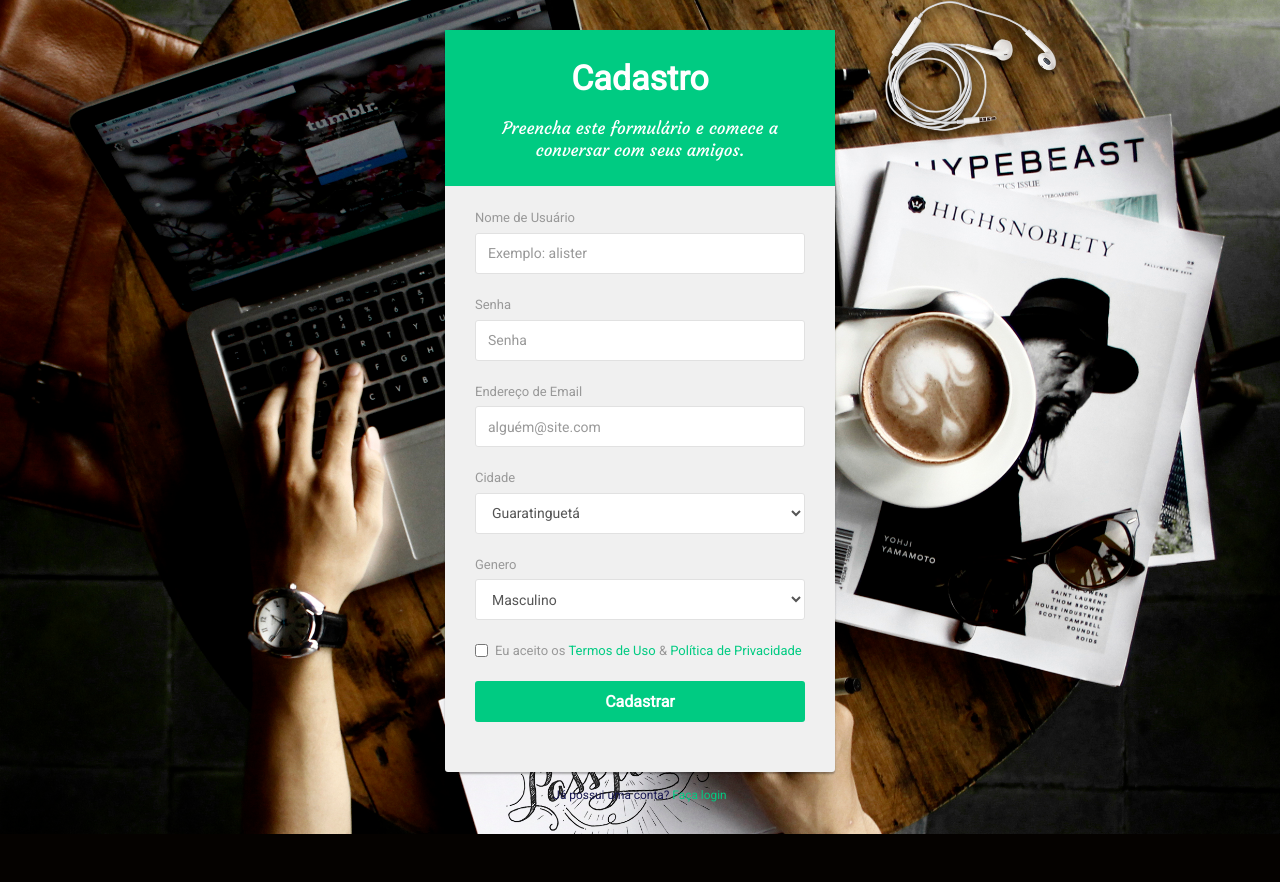
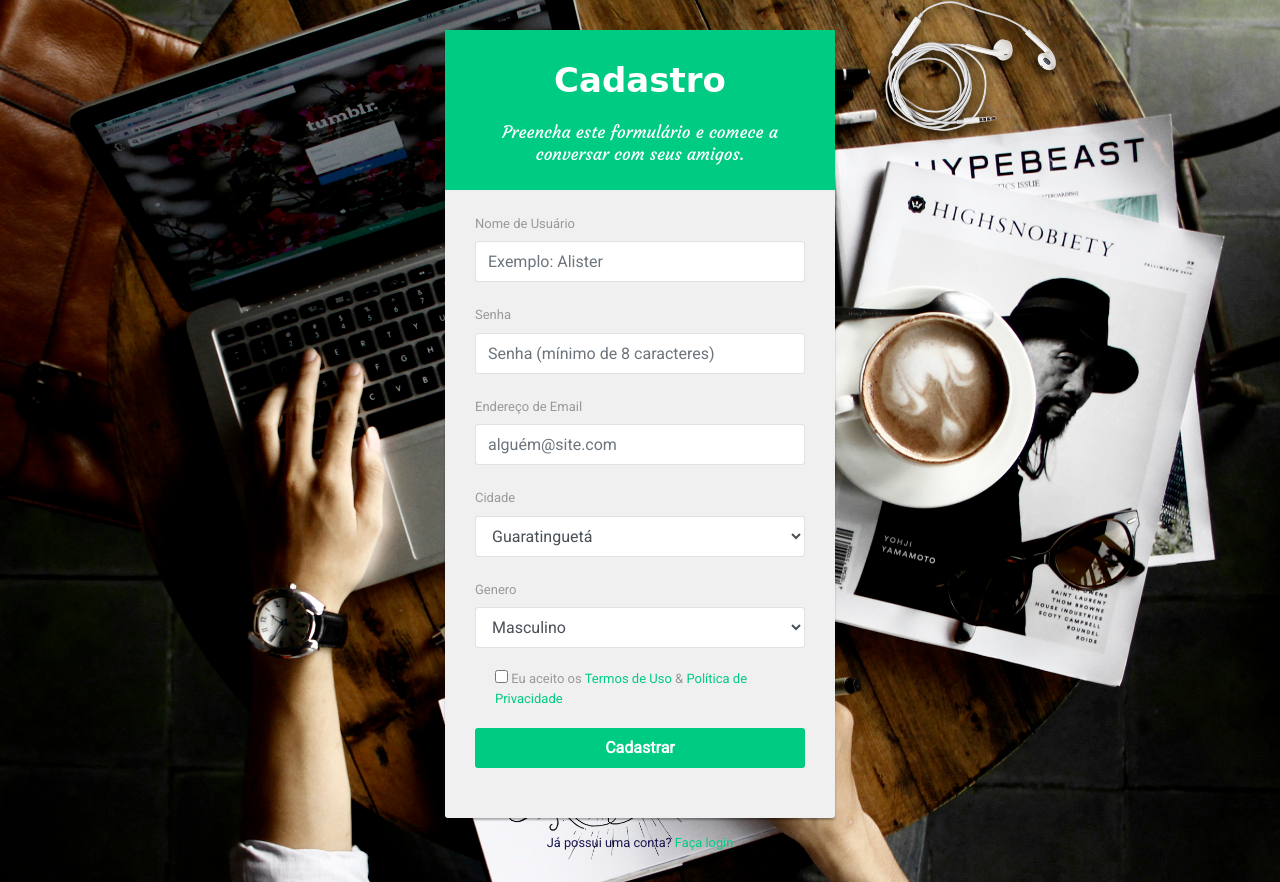
Before and after one commit to andr3m0ur4/MyChat, a PHP site: page /signup.php in a window 1280 px wide. Before the commit the page ends 834 px from the top, so only its background shows below. Run offline with PHP 8.4, Linux system fonts and the light colour scheme.

Commit message:
Atualização da página de cadastro

```diff
--- a/css/signup.css
+++ b/css/signup.css
@@ -1,22 +1,26 @@
-body{
+body {
 	color: #999;
-	background-image: url(../images/image1.jpeg);
+	background-image: url(../images/image.jpeg);
 	font-family: 'Roboto', sans-serif;
 	background-size: cover;
 }
-.form-control{
-	min-height: 41px;
-	box-shadow: none;
-	border-color: #e1e1e1;
-}
-.form-control:focus{
-	border-color: #00cb82;
-}
-.form-control, .btn{
-	border-radius: 3px;
+
+.signup-form {
+	width: 390px;
+	margin: 0 auto;
+	padding: 30px 0;
 }
 
-.form-header{
+.signup-form form {
+	color: #999;
+	border-radius: 3px;
+	margin-bottom: 15px;
+	background: #f0f0f0;
+	box-shadow: 0 2px 2px rgba(0, 0, 0, 0.3);
+	padding: 30px;
+}
+
+.form-header {
 	margin: -30px -30px 20px;
 	padding: 30px 30px 10px;
 	text-align: center;
@@ -24,55 +28,82 @@ body{
 	border-bottom: 1px solid #eee;
 	color: #fff;
 }
-.form-header h2{
+
+.form-header h2 {
 	font-size: 34px;
 	font-weight: bold;
 	margin: 0 0 10px;
-	font-family: 'Pacifico' sans-serif;
+	font-family: "Comic Sans MS", cursive, sans-serif;
 }
-.form-header p{
+
+.form-header p {
 	margin: 20px 0 15px;
 	font-size: 17px;
 	line-height: normal;
 	font-family: 'Courgette', sans-serif;
 }
-.signup-form{
-	width: 390px;
-	margin: 0 auto;
-	padding: 30px 0;
-}
-.signup-form form{
-	color: #999;
-	border-radius: 3px;
-	margin-bottom: 15px;
-	background: #f0f0f0;
-	box-shadow: 0 2px 2px rgba(0, 0, 0, 0.3);
-	padding: 30px;
-}
-.signup-form .form-group{
+
+.signup-form .form-group {
 	margin-bottom: 20px;
 }
-.signup-form label{
+
+.signup-form label {
 	font-weight: normal;
 	font-size: 13px;
 }
-.signup-form input[type="checkbox"]{
+
+.form-control {
+	min-height: 41px;
+	box-shadow: none;
+	border-color: #e1e1e1;
+}
+
+.form-control:focus {
+	border-color: #00cb82;
+}
+
+.checkbox-inline {
+    position: relative;
+    display: inline-block;
+    padding-left: 20px;
+    margin-bottom: 0;
+    font-weight: 400;
+    vertical-align: middle;
+    cursor: pointer;
+}
+
+.signup-form input[type="checkbox"] {
 	margin-top: 2px;
 }
-.signup-form .btn{
+
+.signup-form a {
+	color: #00cb82;
+}
+
+.signup-form a:hover {
+	text-decoration: underline;
+}
+
+.form-control, .btn {
+	border-radius: 3px;
+}
+
+.signup-form .btn, .modal .btn {
 	font-size: 16px;
 	font-weight: bold;
 	background: #00cb82;
 	border: none;
+}
+
+.signup-form .btn {
 	min-width: 200px;
 }
-.signup-form .btn:hover, .signup-form .btn:focus{
+
+.signup-form .btn:hover, .signup-form .btn:focus, .modal .btn:hover, .modal .btn:focus {
 	background: #00b073 !important;
 	outline: none;
 }
-.signup-form a{
-	color: #00cb82;
+
+.gray {
+	color: #181750;
 }
-.signup-form a:hover{
-	text-decoration: underline;
-}
--- /dev/null
+++ b/js/signup.js
@@ -0,0 +1,28 @@
+window.onload = () => {
+	let error = location.search.replace('?error=', '')
+
+	if (error == 1) {
+		$('#msg').html('Não podemos verificar seu nome.')
+		$('#modal').modal('show')
+	}
+
+	if (error == 2) {
+		$('#msg').html('Não podemos verificar seu e-mail.')
+		$('#modal').modal('show')
+	}
+
+	if (error == 3) {
+		$('#msg').html('Senha deve ter no mínimo 8 caracteres.')
+		$('#modal').modal('show')
+	}
+
+	if (error == 4) {
+		$('#msg').html('Email já existe, por favor tente novamente!')
+		$('#modal').modal('show')
+	}
+
+	if (error == 5) {
+		$('#msg').html('Registro falhou, tente novamente!')
+		$('#modal').modal('show')
+	}
+}
--- a/signup.php
+++ b/signup.php
@@ -3,37 +3,39 @@
 	<head>
 		<title>Criar Nova Conta</title>
 		<meta charset="UTF-8">
-	<meta http-equiv="Content-Type" content="text/html; charset=UTF-8">
-	<!-- <meta http-equiv="X-UA-Compatible" content="IE-edge"> -->
-	<meta name="viewport" content="width=devide-width, initial-scale=1">
+		<meta name="viewport" content="width=device-width, initial-scale=1, shrink-to-fit=no">
 		<link rel="stylesheet" href="https://fonts.googleapis.com/css?family=Roboto|Courgette|Pacifico:400,700">
-	<link rel="stylesheet" type="text/css" href="https://maxcdn.bootstrapcdn.com/bootstrap/3.3.7/css/bootstrap.min.css">
-	<script type="text/javascript" src="https://ajax.googleapis.com/ajax/libs/jquery/1.12.4/jquery.min.js"></script>
-	<script type="text/javascript" src="https://maxcdn.bootstrapcdn.com/bootstrap/3.3.7/js/bootstrap.min.js"></script>
-	<link rel="stylesheet" type="text/css" href="css/signup.css">
+		<link rel="stylesheet" href="https://stackpath.bootstrapcdn.com/bootstrap/4.1.3/css/bootstrap.min.css" integrity="sha384-MCw98/SFnGE8fJT3GXwEOngsV7Zt27NXFoaoApmYm81iuXoPkFOJwJ8ERdknLPMO" crossorigin="anonymous">
+		<link rel="stylesheet" type="text/css" href="./css/signup.css">
+		<script src="./js/signup.js"></script>
 	</head>
 	<body>
+
 		<div class="signup-form">
-		<form action="" method="post">
+			<form action="./signup_user.php" method="post">
 				<div class="form-header">
 					<h2>Cadastro</h2>
 					<p>Preencha este formulário e comece a conversar com seus amigos.</p>
 				</div>
+
 				<div class="form-group">
-				<label>Nome de Usuário</label>
-				<input type="text" class="form-control" name="user_name" placeholder="Exemplo: alister" autocomplete="off" required>
+					<label for="user">Nome de Usuário</label>
+					<input type="text" id="user" class="form-control" name="user_name" placeholder="Exemplo: Alister" autocomplete="off" required>
 				</div>
+
 				<div class="form-group">
-				<label>Senha</label>
-				<input type="password" class="form-control" name="user_password" placeholder="Senha" autocomplete="off" required>
+					<label for="password">Senha</label>
+					<input type="password" id="password" class="form-control" name="user_password" placeholder="Senha (mínimo de 8 caracteres)" autocomplete="off" required>
 				</div>
+
 				<div class="form-group">
-				<label>Endereço de Email</label>
-				<input type="email" class="form-control" name="user_email" placeholder="alguém@site.com" autocomplete="off" required>
+					<label for="email">Endereço de Email</label>
+					<input type="email" id="email" class="form-control" name="user_email" placeholder="alguém@site.com" autocomplete="off" required>
 				</div>
+
 				<div class="form-group">
-				<label>Cidade</label>
-				<select class="form-control" name="user_city" required>
+					<label for="city">Cidade</label>
+					<select id="city" class="form-control" name="user_city" required>
 						<option disabled="">Escolha uma Cidade</option>
 						<option>Guaratinguetá</option>
 						<option>Aparecida</option>
@@ -44,24 +46,56 @@
 						<option>São Paulo</option>
 					</select>
 				</div>
+
 				<div class="form-group">
-				<label>Genero</label>
-				<select class="form-control" name="user_gender" required>
+					<label for="gender">Genero</label>
+					<select id="gender" class="form-control" name="user_gender" required>
 						<option disabled="">Escolha seu Genero</option>
 						<option>Masculino</option>
 						<option>Feminino</option>
 						<option>Outros</option>
 					</select>
 				</div>
+
 				<div class="form-group">
-				<label class="checkbox-inline"><input type="checkbox" required>Eu aceito os <a href="#">Termos de Uso</a> &amp; <a href="#">Política de Privacidade</a></label>
+					<label class="checkbox-inline">
+						<input type="checkbox" required>
+						Eu aceito os <a href="#">Termos de Uso</a> &amp; <a href="#">Política de Privacidade</a>
+					</label>
 				</div>
+
 				<div class="form-group">
-				<button type="submit" class="btn btn-primary btn-block btn-lg" name="sign_up">Cadastrar</button>
+					<button type="submit" class="btn btn-primary btn-block btn-lg" name="sign_up">
+						Cadastrar
+					</button>
 				</div>
+
 				<?php include("signup_user.php"); ?>
 			</form>
-		<div class="text-center small" style="color: #181750;">Já possui uma conta? <a href="signin.php">Faça login</a></div>
+
+			<div class="text-center small gray">
+				Já possui uma conta? <a href="./signin.php">Faça login</a>
 			</div>
+		</div>
+
+		<div id="modal" class="modal fade" tabindex="-1" role="dialog" aria-labelledby="myLargeModalLabel" aria-hidden="true">
+		  	<div class="modal-dialog modal-dialog-centered modal-sm">
+			    <div class="modal-content">
+			    	<div class="modal-header">
+			          	<h4 class="modal-title">Mensagem de Erro</h4>
+			          	<button type="button" class="close" data-dismiss="modal">&times;</button>
+			        </div>
+			    	<div class="modal-body">
+				        <p class="text-danger" id="msg"></p>
+				    </div>
+				    <div class="modal-footer">
+			          	<button type="button" class="btn btn-primary" data-dismiss="modal">Fechar</button>
+			        </div>
+			    </div>
+		  	</div>
+		</div>
+
+		<script src="https://code.jquery.com/jquery-3.3.1.slim.min.js" integrity="sha384-q8i/X+965DzO0rT7abK41JStQIAqVgRVzpbzo5smXKp4YfRvH+8abtTE1Pi6jizo" crossorigin="anonymous"></script>
+		<script src="https://stackpath.bootstrapcdn.com/bootstrap/4.1.3/js/bootstrap.min.js" integrity="sha384-ChfqqxuZUCnJSK3+MXmPNIyE6ZbWh2IMqE241rYiqJxyMiZ6OW/JmZQ5stwEULTy" crossorigin="anonymous"></script>
 	</body>
 </html>
```
Also changed, not shown: css/signin.css (+7 -4 lines), js/signin.js (added, +9 -0 lines), signin.php (+19 -1 lines), signup_user.php (+32 -20 lines), images/image.jpeg (renamed from images/image1.jpeg). Lines whose indentation alone changed are shown as unchanged.
